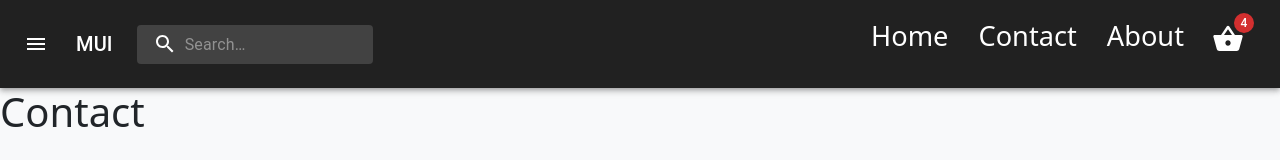
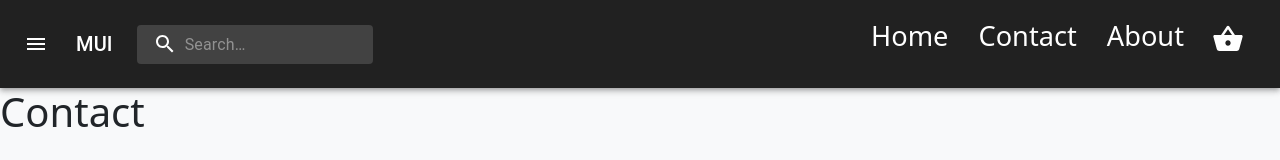
Before and after one commit to Muath01/react-e-commerce, a React (Create React App) app: page /contact in a window 1280 px wide. Shown: the top 160 px of the page. Built offline with nearby package versions, Linux system fonts and the light colour scheme.

Commit message:
added cart total, and cart quantity tag reflects how many items are in the cart

```diff
--- a/src/Redux/drawer.tsx
+++ b/src/Redux/drawer.tsx
@@ -64,9 +64,11 @@ export const drawer = createSlice({
         },
         changePrice:(state:InitialState, action?: PayloadAction<Object>) => {
 
+
             let item = action.payload;
             let price = item["price"]
 
+            if(item["quantity"] >= 1){
 
                 const newUser = {...state.shoppingCartItems}
 
@@ -80,6 +82,8 @@ export const drawer = createSlice({
 
                 state.shoppingCartItems = newUser;
             }
+
+        }
     }
 })
 
--- a/src/components/NavBar.tsx
+++ b/src/components/NavBar.tsx
@@ -85,6 +85,15 @@ const LinkWrapper = styled(Box)(({theme}) => ({
 
 
 export default function NavBar() {
+
+
+
+  // selector
+
+  const {shoppingCartItems} = useSelector((state:any) => state.drawer)
+
+
+
   const [anchorEl, setAnchorEl] = React.useState(null);
   const [mobileMoreAnchorEl, setMobileMoreAnchorEl] = React.useState(null);
 
@@ -215,7 +224,7 @@ export default function NavBar() {
               aria-label="show 17 new notifications"
               color="inherit"
             >
-              <Badge sx={{position:"relative", bottom:5}} badgeContent={4} color="error">
+              <Badge sx={{position:"relative", bottom:5}} badgeContent={Object.keys(shoppingCartItems).length} color="error">
                 <ShoppingBasket onClick={() => dispatch(setDrawer(true))} sx={{fontSize: "2rem", marginLeft:2}} />
               </Badge>
             </IconButton>
--- a/src/components/Product.tsx
+++ b/src/components/Product.tsx
@@ -41,11 +41,7 @@ const  Product = ({productName, quantity, price} : ProductProp) => {
     // console.log(shoppingCartItems)
 
 
-    if(productName in shoppingCartItems){
-      console.log(productName)
-      console.log("chill", shoppingCartItems)
-      console.log("herex", shoppingCartItems[productName])
-    }
+
 
 
     const dispatch = useDispatch();
--- a/src/components/ShoppingCart.tsx
+++ b/src/components/ShoppingCart.tsx
@@ -40,6 +40,26 @@ const ShoppingCart = () => {
     const [productCount, setProductCount] = useState(1);
 
 
+    // Calculate the total of the shopping cart and display it
+    let total = 0;
+
+    function calculateCartTotal(){
+        Object.keys(shoppingCartItems).map(item => {
+
+
+
+          total += Math.round(shoppingCartItems[item]["quantity"] * shoppingCartItems[item]["price"] * 100 ) / 100
+
+          total = parseFloat(total.toFixed(2));
+
+        })
+        return total
+
+    }
+
+    console.log("total: ",total)
+
+
 
 
 
@@ -68,6 +88,9 @@ const ShoppingCart = () => {
         <Box p={2} width="350px" textAlign="center" role="presentation">
             <Typography variant='h6' component='div'>
                 Shopping Cart
+            </Typography>
+            <Typography variant='h6' component='div'>
+                Total: {calculateCartTotal()}
             </Typography>
 
             <Button variant='contained' sx={closeButton} onClick={() => dispatch(setDrawer(false))}>
```
Lines whose indentation alone changed are shown as unchanged.
